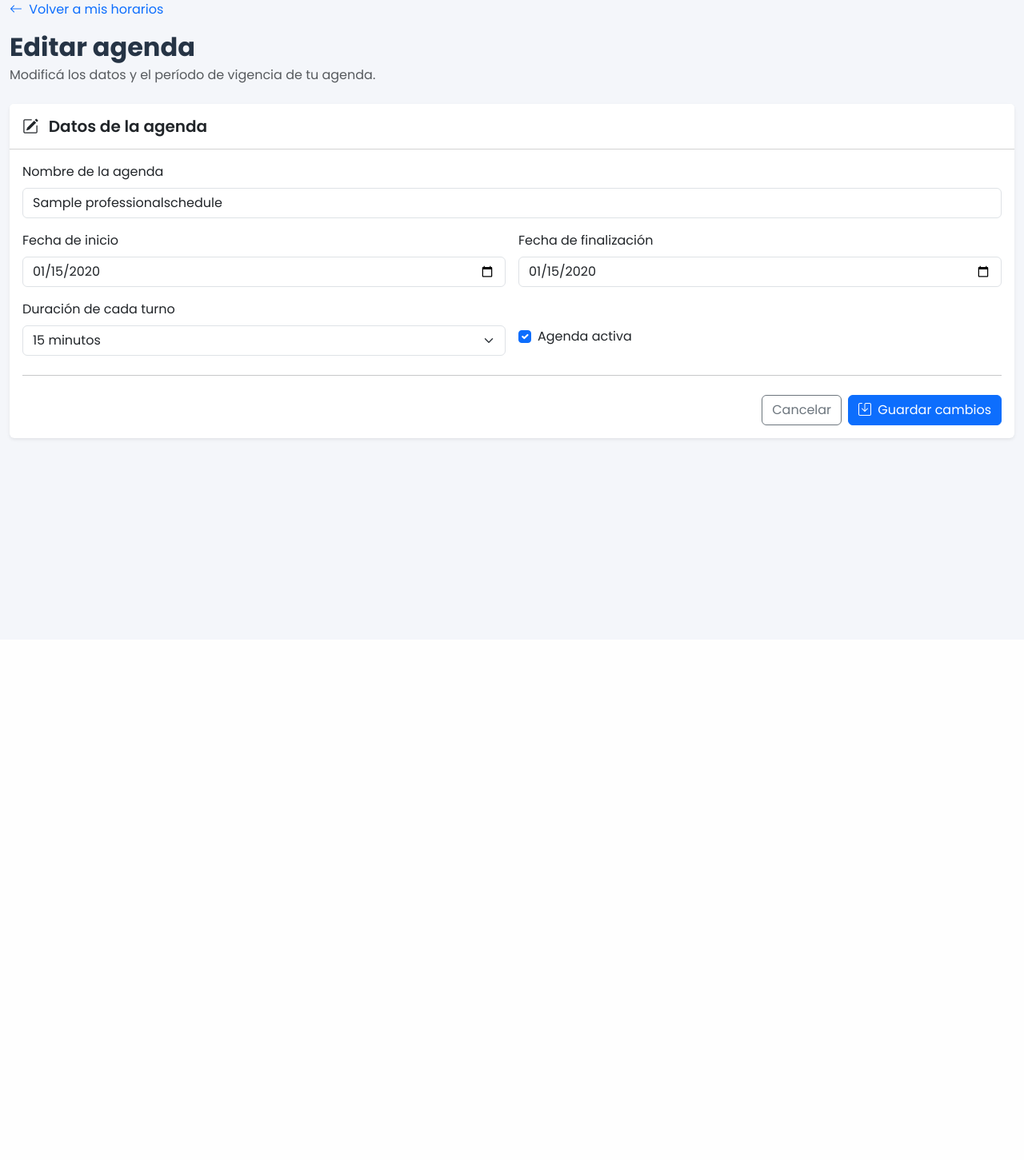
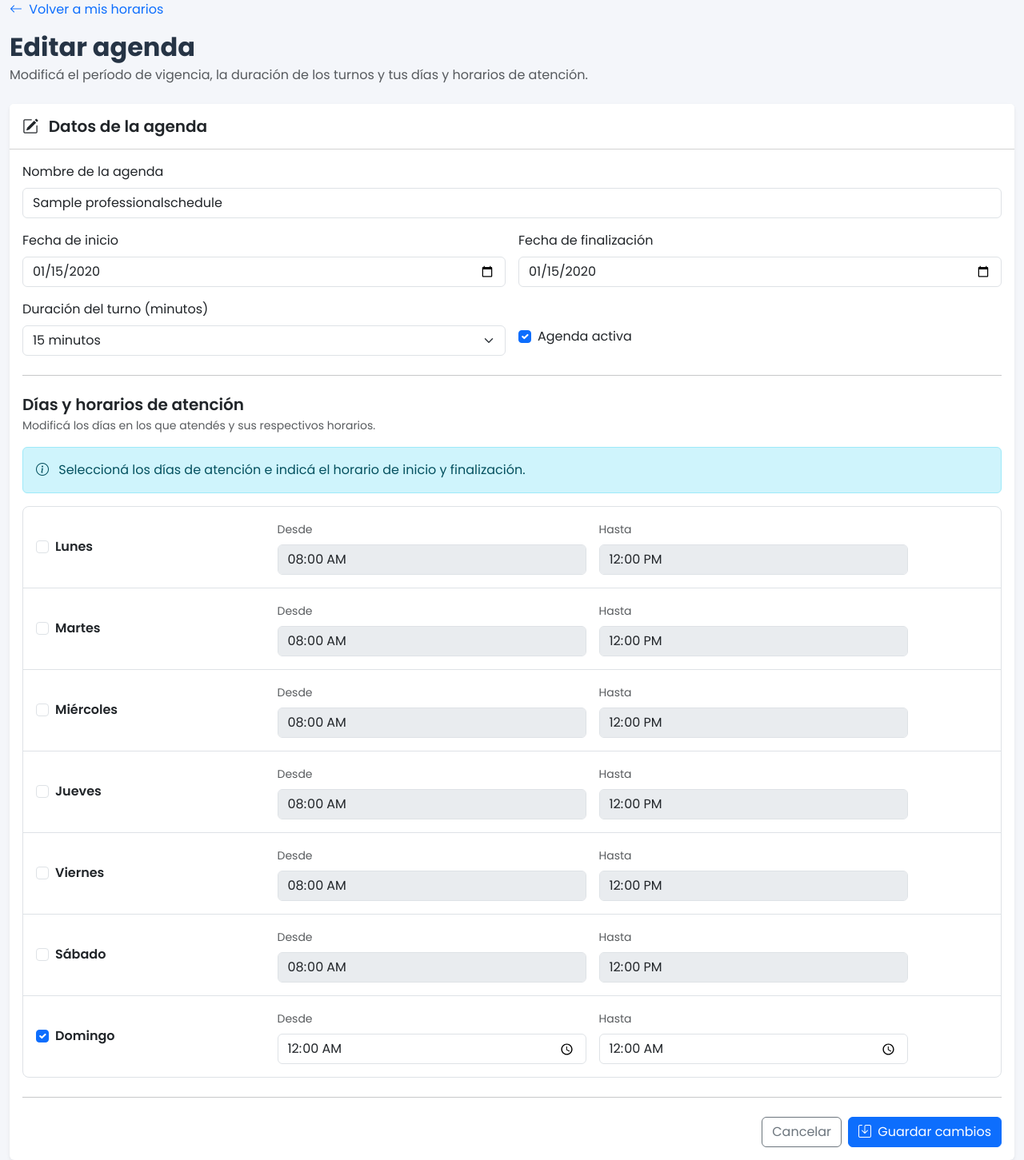
Before and after one commit to ManuelFina/MediGest, an ASP.NET Core app: page /Doctor/ProfessionalSchedules/Edit/1 in a window 1280 px wide. Shown: the whole page at 80% size. Before the commit the page ends 552 px from the top, so only its background shows below. Run offline with ASP.NET Core 8, Linux system fonts and the light colour scheme; a user stored in the database is signed in; tables that the repository leaves empty hold one stand-in row (values such as "Sample post"); style sheets or scripts are compiled from the project's sources; some libraries are stand-ins or nearby versions.

Commit message:
Improve professional schedule management

```diff
--- a/MediGest.Web/Areas/Doctor/Controllers/ProfessionalSchedulesController.cs
+++ b/MediGest.Web/Areas/Doctor/Controllers/ProfessionalSchedulesController.cs
@@ -48,14 +48,7 @@ public class ProfessionalSchedulesController : Controller
             StartDate = DateOnly.FromDateTime(DateTime.Today),
             EndDate = DateOnly.FromDateTime(DateTime.Today.AddMonths(6)),
             AppointmentDurationMinutes = 30,
-            ScheduleDays = Enumerable
-                .Range(0, 7)
-                .Select(i => new ScheduleDayFormViewModel
-                {
-                    DayOfWeek = (DayOfWeek)((i + 1) % 7),
-                    IsEnabled = false
-                })
-                .ToList()
+            ScheduleDays = CreateDefaultScheduleDays()
         });
     }
 
@@ -75,23 +68,7 @@ public class ProfessionalSchedulesController : Controller
             .Where(day => day.IsEnabled)
             .ToList();
 
-        if (enabledDays.Count == 0)
-        {
-            ModelState.AddModelError(
-                nameof(viewModel.ScheduleDays),
-                "Debés seleccionar al menos un día de atención.");
-        }
-
-        foreach (var day in enabledDays)
-        {
-            if (day.StartTime >= day.EndTime)
-            {
-                ModelState.AddModelError(
-                    nameof(viewModel.ScheduleDays),
-                    $"El horario de {day.DayOfWeek} no es válido. " +
-                    "La hora de inicio debe ser anterior a la hora de finalización.");
-            }
-        }
+        ValidateScheduleDays(enabledDays);
 
         if (!ModelState.IsValid)
         {
@@ -107,14 +84,7 @@ public class ProfessionalSchedulesController : Controller
                 viewModel.AppointmentDurationMinutes,
             ProfessionalId = professional.Id,
             IsActive = viewModel.IsActive,
-            ScheduleDays = enabledDays
-                .Select(day => new ScheduleDay
-                {
-                    DayOfWeek = day.DayOfWeek,
-                    StartTime = day.StartTime,
-                    EndTime = day.EndTime
-                })
-                .ToList()
+            ScheduleDays = MapScheduleDays(enabledDays)
         };
 
         try
@@ -155,6 +125,9 @@ public class ProfessionalSchedulesController : Controller
             return Forbid();
         }
 
+        var configuredDays = schedule.ScheduleDays
+            .ToDictionary(day => day.DayOfWeek);
+
         var viewModel = new ProfessionalScheduleFormViewModel
         {
             Id = schedule.Id,
@@ -164,7 +137,23 @@ public class ProfessionalSchedulesController : Controller
             AppointmentDurationMinutes =
                 schedule.AppointmentDurationMinutes,
             ProfessionalId = professional.Id,
-            IsActive = schedule.IsActive
+            IsActive = schedule.IsActive,
+
+            ScheduleDays = CreateDefaultScheduleDays()
+                .Select(day =>
+                {
+                    if (configuredDays.TryGetValue(
+                        day.DayOfWeek,
+                        out var configuredDay))
+                    {
+                        day.IsEnabled = true;
+                        day.StartTime = configuredDay.StartTime;
+                        day.EndTime = configuredDay.EndTime;
+                    }
+
+                    return day;
+                })
+                .ToList()
         };
 
         return View(viewModel);
@@ -200,6 +189,12 @@ public class ProfessionalSchedulesController : Controller
             return Forbid();
         }
 
+        var enabledDays = viewModel.ScheduleDays
+            .Where(day => day.IsEnabled)
+            .ToList();
+
+        ValidateScheduleDays(enabledDays);
+
         if (!ModelState.IsValid)
         {
             return View(viewModel);
@@ -214,7 +209,8 @@ public class ProfessionalSchedulesController : Controller
             AppointmentDurationMinutes =
                 viewModel.AppointmentDurationMinutes,
             ProfessionalId = professional.Id,
-            IsActive = viewModel.IsActive
+            IsActive = viewModel.IsActive,
+            ScheduleDays = MapScheduleDays(enabledDays)
         };
 
         try
@@ -283,4 +279,50 @@ public class ProfessionalSchedulesController : Controller
         return await _professionalService
             .GetByApplicationUserIdAsync(userId);
     }
+
+    private static List<ScheduleDayFormViewModel>
+        CreateDefaultScheduleDays()
+    {
+        return Enumerable
+            .Range(0, 7)
+            .Select(i => new ScheduleDayFormViewModel
+            {
+                DayOfWeek = (DayOfWeek)((i + 1) % 7),
+                IsEnabled = false
+            })
+            .ToList();
+    }
+
+    private void ValidateScheduleDays(
+        List<ScheduleDayFormViewModel> enabledDays)
+    {
+        if (enabledDays.Count == 0)
+        {
+            ModelState.AddModelError(
+                nameof(ProfessionalScheduleFormViewModel.ScheduleDays),
+                "Debés seleccionar al menos un día de atención.");
+        }
+
+        foreach (var day in enabledDays)
+        {
+            if (day.StartTime >= day.EndTime)
+            {
+                ModelState.AddModelError(
+                    nameof(ProfessionalScheduleFormViewModel.ScheduleDays),
+                    $"El horario de {day.DayOfWeek} no es válido. " +
+                    "La hora de inicio debe ser anterior a la hora de finalización.");
+            }
+        }
+    }
+
+    private static List<ScheduleDay> MapScheduleDays(
+        IEnumerable<ScheduleDayFormViewModel> days)
+    {
+        return days.Select(day => new ScheduleDay
+        {
+            DayOfWeek = day.DayOfWeek,
+            StartTime = day.StartTime,
+            EndTime = day.EndTime
+        }).ToList();
+    }
 }
--- a/MediGest.Web/Areas/Doctor/Views/ProfessionalSchedules/Edit.cshtml
+++ b/MediGest.Web/Areas/Doctor/Views/ProfessionalSchedules/Edit.cshtml
@@ -3,6 +3,28 @@
 
 @{
     ViewData["Title"] = "Editar agenda";
+
+    var daysOfWeek = new[]
+    {
+        DayOfWeek.Monday,
+        DayOfWeek.Tuesday,
+        DayOfWeek.Wednesday,
+        DayOfWeek.Thursday,
+        DayOfWeek.Friday,
+        DayOfWeek.Saturday,
+        DayOfWeek.Sunday
+    };
+
+    var dayNames = new Dictionary<DayOfWeek, string>
+    {
+        [DayOfWeek.Monday] = "Lunes",
+        [DayOfWeek.Tuesday] = "Martes",
+        [DayOfWeek.Wednesday] = "Miércoles",
+        [DayOfWeek.Thursday] = "Jueves",
+        [DayOfWeek.Friday] = "Viernes",
+        [DayOfWeek.Saturday] = "Sábado",
+        [DayOfWeek.Sunday] = "Domingo"
+    };
 }
 
 <div class="container-fluid">
@@ -16,7 +38,8 @@
         <h2 class="fw-bold mt-3 mb-1">Editar agenda</h2>
 
         <p class="text-muted">
-            Modificá los datos y el período de vigencia de tu agenda.
+            Modificá el período de vigencia, la duración de los turnos
+            y tus días y horarios de atención.
         </p>
     </div>
 
@@ -44,21 +67,18 @@
                 <div class="row g-3">
 
                     <div class="col-md-12">
-                        <label asp-for="Name" class="form-label">
-                            Nombre de la agenda
-                        </label>
+                        <label asp-for="Name" class="form-label"></label>
 
                         <input asp-for="Name"
-                               class="form-control" />
+                               class="form-control"
+                               placeholder="Ej.: Agenda de consultorio 2026" />
 
                         <span asp-validation-for="Name"
                               class="text-danger"></span>
                     </div>
 
                     <div class="col-md-6">
-                        <label asp-for="StartDate" class="form-label">
-                            Fecha de inicio
-                        </label>
+                        <label asp-for="StartDate" class="form-label"></label>
 
                         <input asp-for="StartDate"
                                type="date"
@@ -69,9 +89,7 @@
                     </div>
 
                     <div class="col-md-6">
-                        <label asp-for="EndDate" class="form-label">
-                            Fecha de finalización
-                        </label>
+                        <label asp-for="EndDate" class="form-label"></label>
 
                         <input asp-for="EndDate"
                                type="date"
@@ -83,9 +101,7 @@
 
                     <div class="col-md-6">
                         <label asp-for="AppointmentDurationMinutes"
-                               class="form-label">
-                            Duración de cada turno
-                        </label>
+                               class="form-label"></label>
 
                         <select asp-for="AppointmentDurationMinutes"
                                 class="form-select">
@@ -116,6 +132,80 @@
 
                 <hr class="my-4" />
 
+                <div class="mb-3">
+                    <h5 class="fw-semibold mb-1">
+                        Días y horarios de atención
+                    </h5>
+
+                    <p class="text-muted small mb-0">
+                        Modificá los días en los que atendés y sus respectivos horarios.
+                    </p>
+                </div>
+
+                <div class="alert alert-info">
+                    <i class="bi bi-info-circle me-2"></i>
+                    Seleccioná los días de atención e indicá el horario de inicio y finalización.
+                </div>
+
+                <div class="border rounded-3 overflow-hidden">
+
+                    @for (var i = 0; i < daysOfWeek.Length; i++)
+                    {
+                        var day = daysOfWeek[i];
+
+                        <div class="row align-items-center g-3 p-3 @(i < daysOfWeek.Length - 1 ? "border-bottom" : "")">
+
+                            <input type="hidden"
+                                   asp-for="ScheduleDays[i].DayOfWeek"
+                                   value="@day" />
+
+                            <div class="col-md-3">
+                                <div class="form-check">
+                                    <input asp-for="ScheduleDays[i].IsEnabled"
+                                           class="form-check-input day-checkbox"
+                                           data-day-index="@i" />
+
+                                    <label class="form-check-label fw-semibold"
+                                           asp-for="ScheduleDays[i].IsEnabled">
+                                        @dayNames[day]
+                                    </label>
+                                </div>
+                            </div>
+
+                            <div class="col-md-4">
+                                <label class="form-label small text-muted">
+                                    Desde
+                                </label>
+
+                                <input asp-for="ScheduleDays[i].StartTime"
+                                       type="time"
+                                       class="form-control day-time"
+                                       data-day-index="@i"
+                                       disabled="@(!Model.ScheduleDays[i].IsEnabled)" />
+                            </div>
+
+                            <div class="col-md-4">
+                                <label class="form-label small text-muted">
+                                    Hasta
+                                </label>
+
+                                <input asp-for="ScheduleDays[i].EndTime"
+                                       type="time"
+                                       class="form-control day-time"
+                                       data-day-index="@i"
+                                       disabled="@(!Model.ScheduleDays[i].IsEnabled)" />
+                            </div>
+
+                        </div>
+                    }
+
+                </div>
+
+                <span asp-validation-for="ScheduleDays"
+                      class="text-danger d-block mt-2"></span>
+
+                <hr class="my-4" />
+
                 <div class="d-flex justify-content-end gap-2">
 
                     <a asp-action="Index"
@@ -139,4 +229,28 @@
 
 @section Scripts {
     <partial name="_ValidationScriptsPartial" />
+
+    <script>
+        document.addEventListener("DOMContentLoaded", function () {
+            const checkboxes = document.querySelectorAll(".day-checkbox");
+
+            checkboxes.forEach(function (checkbox) {
+                function updateDayFields() {
+                    const index = checkbox.dataset.dayIndex;
+
+                    const fields = document.querySelectorAll(
+                        `.day-time[data-day-index="${index}"]`
+                    );
+
+                    fields.forEach(function (field) {
+                        field.disabled = !checkbox.checked;
+                    });
+                }
+
+                checkbox.addEventListener("change", updateDayFields);
+
+                updateDayFields();
+            });
+        });
+    </script>
 }
```
Also changed, not shown: MediGest.Web/Services/Implementations/ProfessionalScheduleService.cs (+70 -45 lines).
